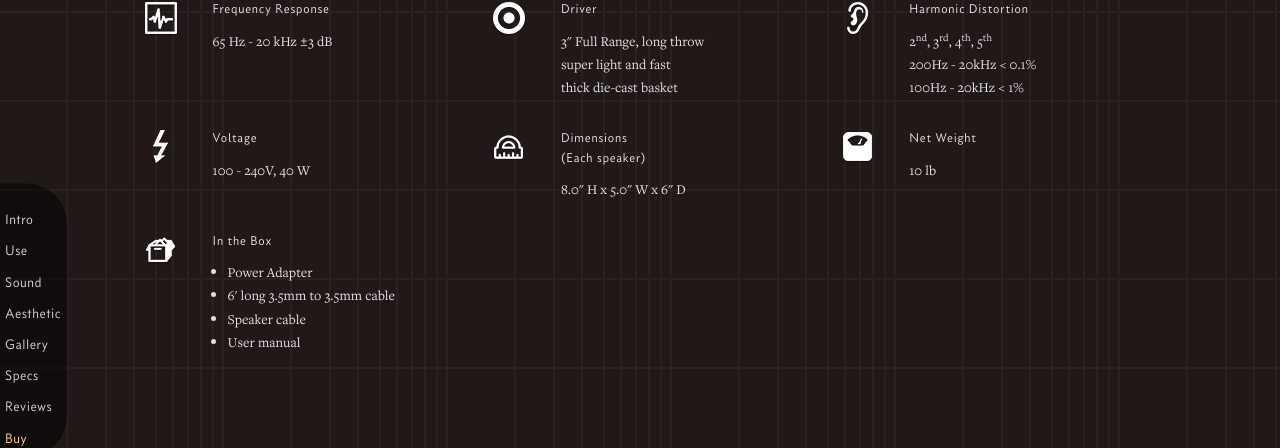
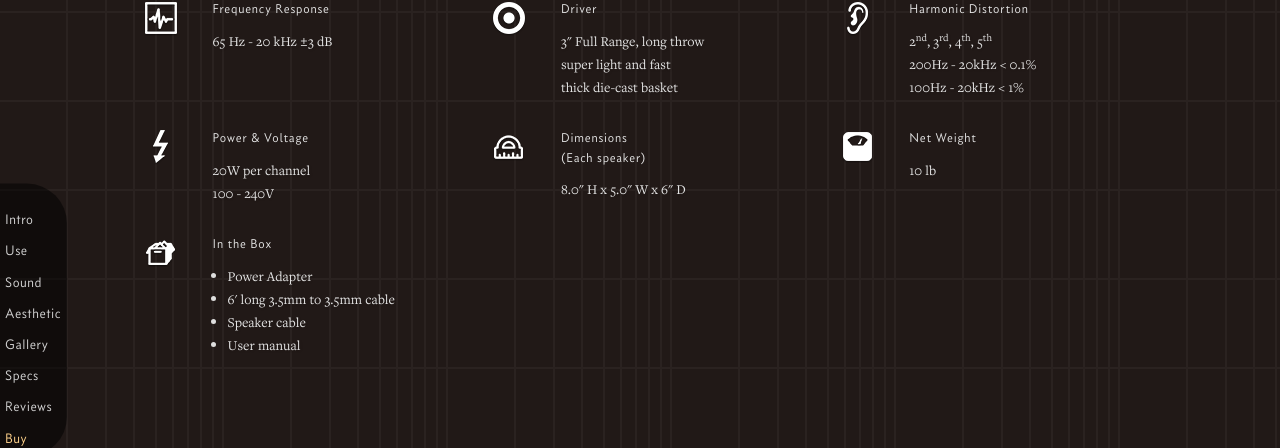
Before and after one commit to sereneaudio/sereneaudio, a Jekyll site: the page built from pages/talisman.html, in a window 1280 px wide and 900 px high, scrolled down 4712 px. Shown: the part 130-578 px from the top of the window. Built offline with Jekyll 4.4.1, drawn with Linux system fonts in a browser that asks for light colours; nearby versions of some CDN libraries; comment, search, counter and statistics services are not loaded.

Commit message:
minor tweak

```diff
--- a/pages/talisman.html
+++ b/pages/talisman.html
@@ -386,8 +386,8 @@
                             <div class="row">
                                 <div class="col-xs-6 specIcon" style="background-image: url({{ site.baseurl }}/images/icons/spec/voltage.png);"></div>
                                 <div class="col-xs-18">
-                                    <h4>Voltage</h4>
-                                    <p>100 - 240V, 40 W</p>
+                                    <h4>Power &amp; Voltage</h4>
+                                    <p>20W per channel <br>100 - 240V</p>
                                 </div>
                             </div>
                         </div>
```
